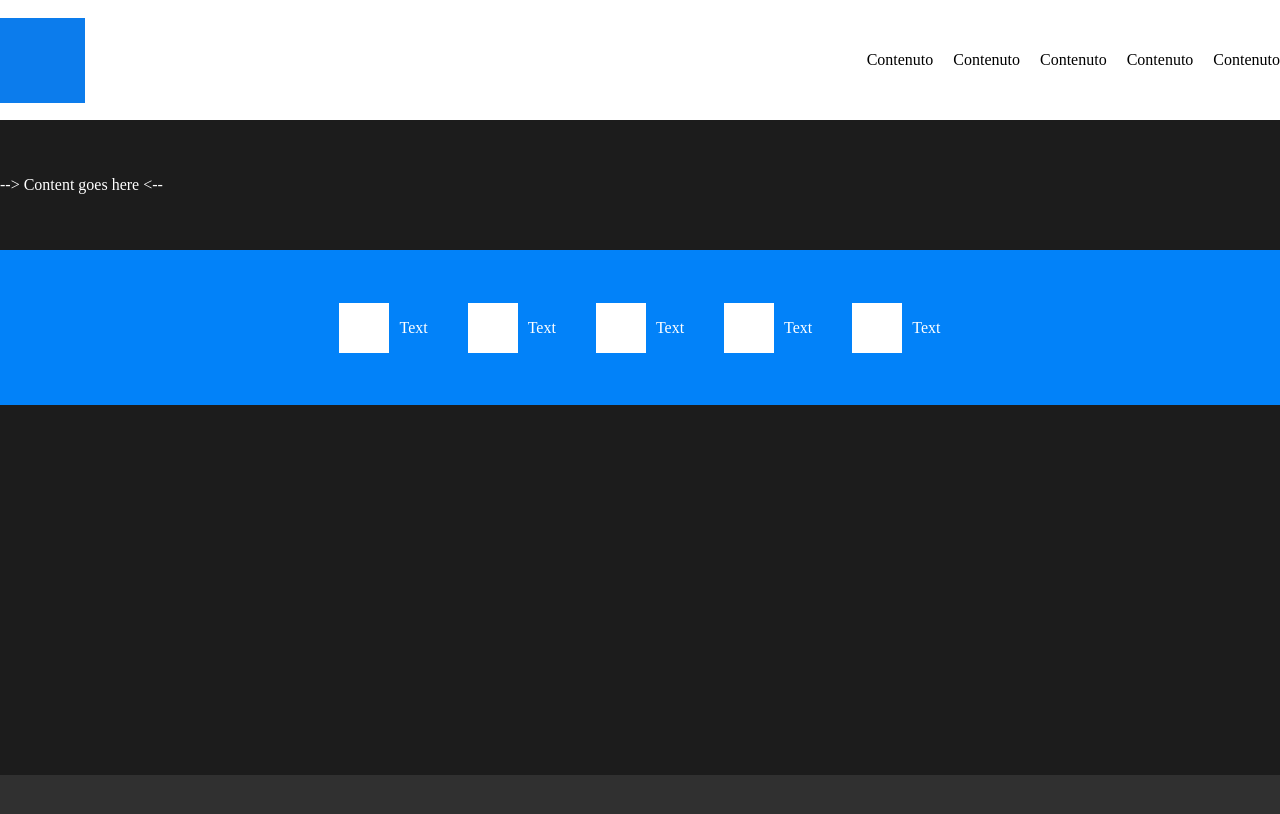
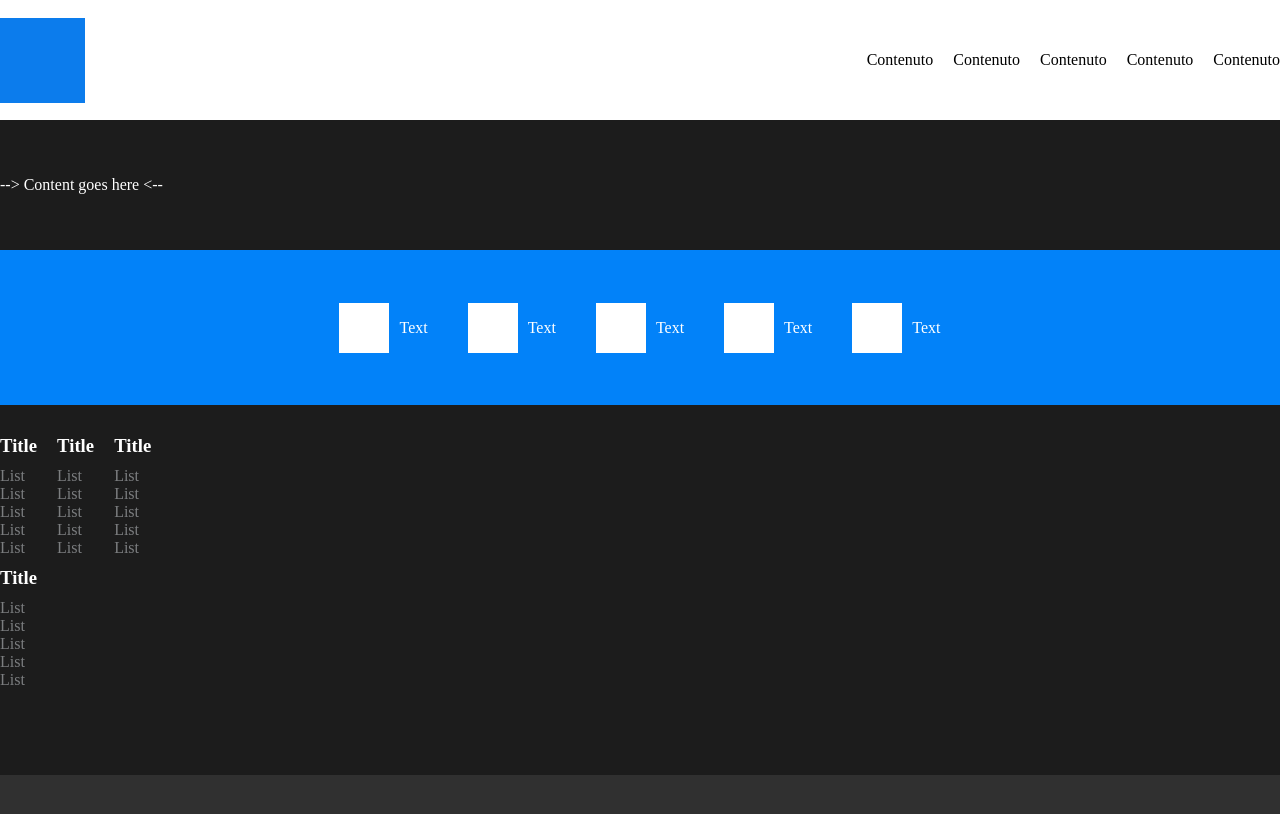
Before and after one commit to giorgiagalbullicavazzini/vite-comics, a Vue app: page / in a window 1280 px wide. Shown: the top 814 px of the page. Built offline with nearby package versions, Linux system fonts and the light colour scheme.

Commit message:
footer top layout

```diff
--- /dev/null
+++ b/src/components/footer/FooterList.vue
@@ -0,0 +1,32 @@
+<script>
+export default {
+    data() {
+        return {
+
+        }
+    }
+}
+</script>
+
+<template>
+    <h3>Title</h3>
+    <ul>
+        <li>List</li>
+        <li>List</li>
+        <li>List</li>
+        <li>List</li>
+        <li>List</li>
+    </ul>
+</template>
+
+<style scoped>
+h3 {
+    color: #ffffff;
+}
+
+ul {
+    color: #7c7e80;
+    list-style: none;
+    margin: 10px 0;
+}
+</style>
--- a/src/components/footer/FooterTop.vue
+++ b/src/components/footer/FooterTop.vue
@@ -1,15 +1,31 @@
 <script>
+import FooterList from './FooterList.vue';
+
 export default {
     data() {
         return {
         }
+    },
+    components: {
+        FooterList
     }
 }
 </script>
 
 <template>
     <div id="footer-top">
-        <div class="container"></div>
+        <div class="container">
+            <div class="left column">
+                <FooterList></FooterList>
+                <FooterList></FooterList>
+            </div>
+            <div class="center column">
+                <FooterList></FooterList>
+            </div>
+            <div class="right column">
+                <FooterList></FooterList>
+            </div>
+        </div>
     </div>
 </template>
 
@@ -19,6 +35,11 @@ export default {
 }
 
 .container {
+    display: flex;
     height: 370px;
 }
+
+.column {
+    margin: 30px 20px 30px 0;
+}
 </style>
```
